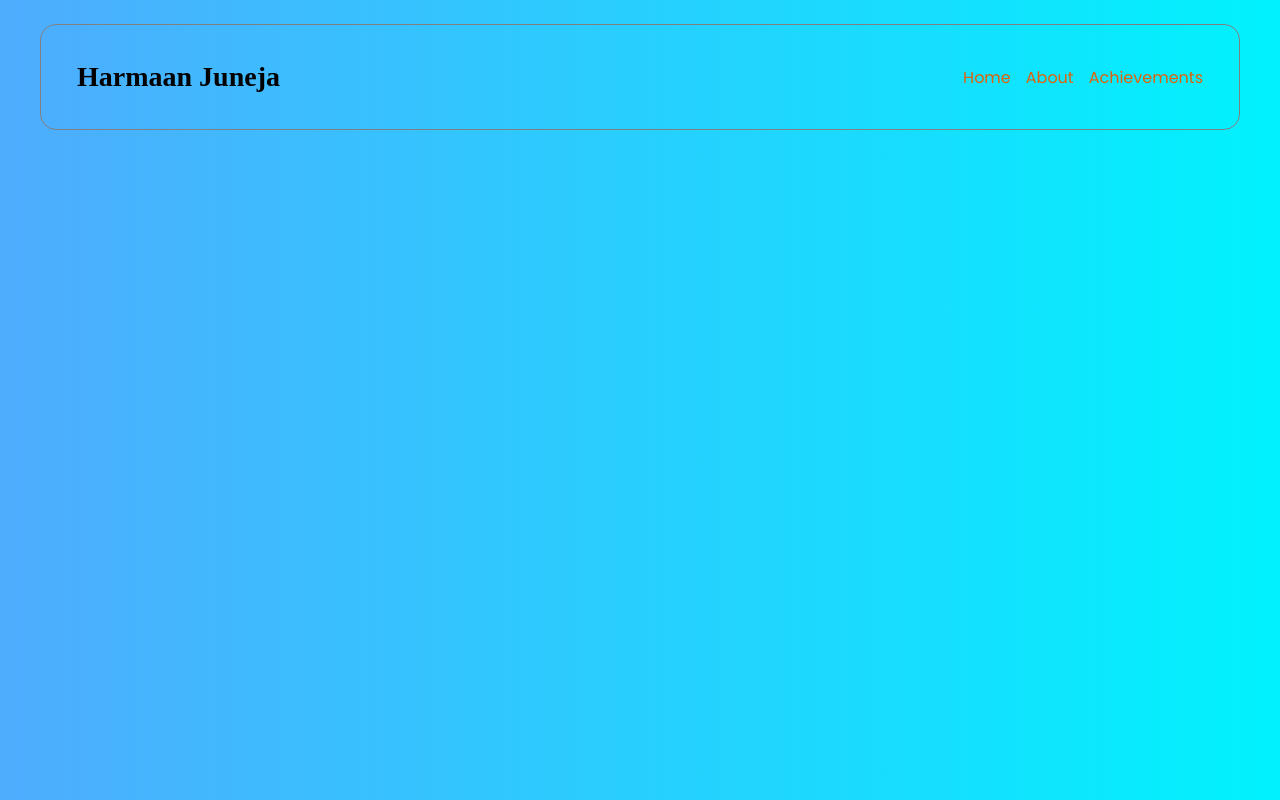
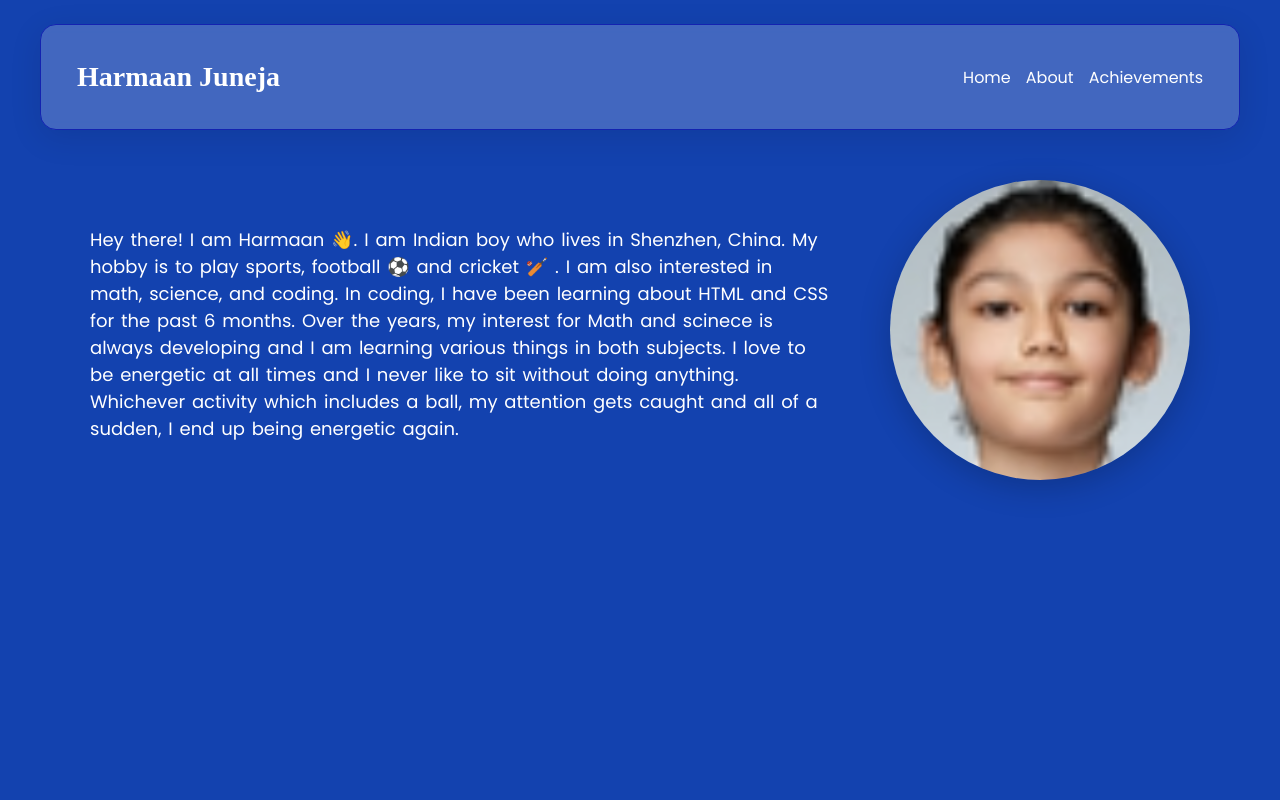
Before and after one commit to HSJ8383/Harmaan-portfolio, a plain HTML site: page index.html in a window 1280 px wide. Drawn offline with Linux system fonts and the light colour scheme; a web font is replaced by a local one.

Commit message:
Add files via upload

```diff
--- a/index.html
+++ b/index.html
@@ -19,6 +19,13 @@
                 </ul>
             </div>
          </div>
+         <!-- About me section -->
+          <div class="about-me">
+    <p class="about-content">Hey there! I am Harmaan 👋. I am Indian boy who lives in Shenzhen, China. My hobby is to play sports, football ⚽️ and cricket 🏏 . I am also interested in math, science, and coding. In coding, I have been learning about HTML and CSS for the past 6 months. Over the years, my interest for Math and scinece is always developing and I am learning various things in both subjects. I love to be energetic at all times and I never like to sit without doing anything. Whichever activity which includes a ball, my attention gets caught and all of a sudden, I end up being energetic again. </p>
+<div class="profile-pic">
+    <img src="/profile-picture.png" alt="Profile picture">
+</div>
+          </div>
     </div>
 
 </body>
--- a/styles.css
+++ b/styles.css
@@ -7,13 +7,14 @@
 
 body{
     font-family: "Poppins";
-    background-image: linear-gradient(to right, #4facfe 0%, #00f2fe 100%);
+    background-color: rgb(19, 66, 175);
+    color: white;
 }
 
 h1 {
     font-family: "Afacad-Flux";
     font-size: 28px;
-    color: rgb(0, 0, 0);
+    color: white;
 }
 
 .container {
@@ -37,8 +38,12 @@ ul {
     padding: 36px;
     border-width: 1px;
     border-style: solid;
-    border-color: gray;
+    border-color: rgb(19, 35, 176);
     border-radius: 16px;
+    box-shadow: 0 8px 32px rgba(0, 0, 0, 0.1);
+    backdrop-filter: blur(5px);
+    background: rgba(255, 255, 255, 0.2);
+
 }
 
 .nav-items {
@@ -47,5 +52,27 @@ ul {
 }
 
 .nav-items a {
-    color: rgb(223, 98, 8);
+    color: white;
 }
+
+.about-me {
+    display: flex;
+    justify-content: center;
+    align-items: center;
+    margin: 50px;
+    gap: 60px;
+}
+
+.profile-pic img {
+    width: 300px;
+    height: 300px;
+    object-fit: cover;
+    object-position: top;
+    border-radius: 500px;
+    box-shadow: 0 8px 32px rgba(0, 0, 0, 0.2);
+}
+
+.about-content {
+    font-size: 18px;
+    word-spacing: 2px;
+}
```
Also changed, not shown: profile-picture.png (added).
